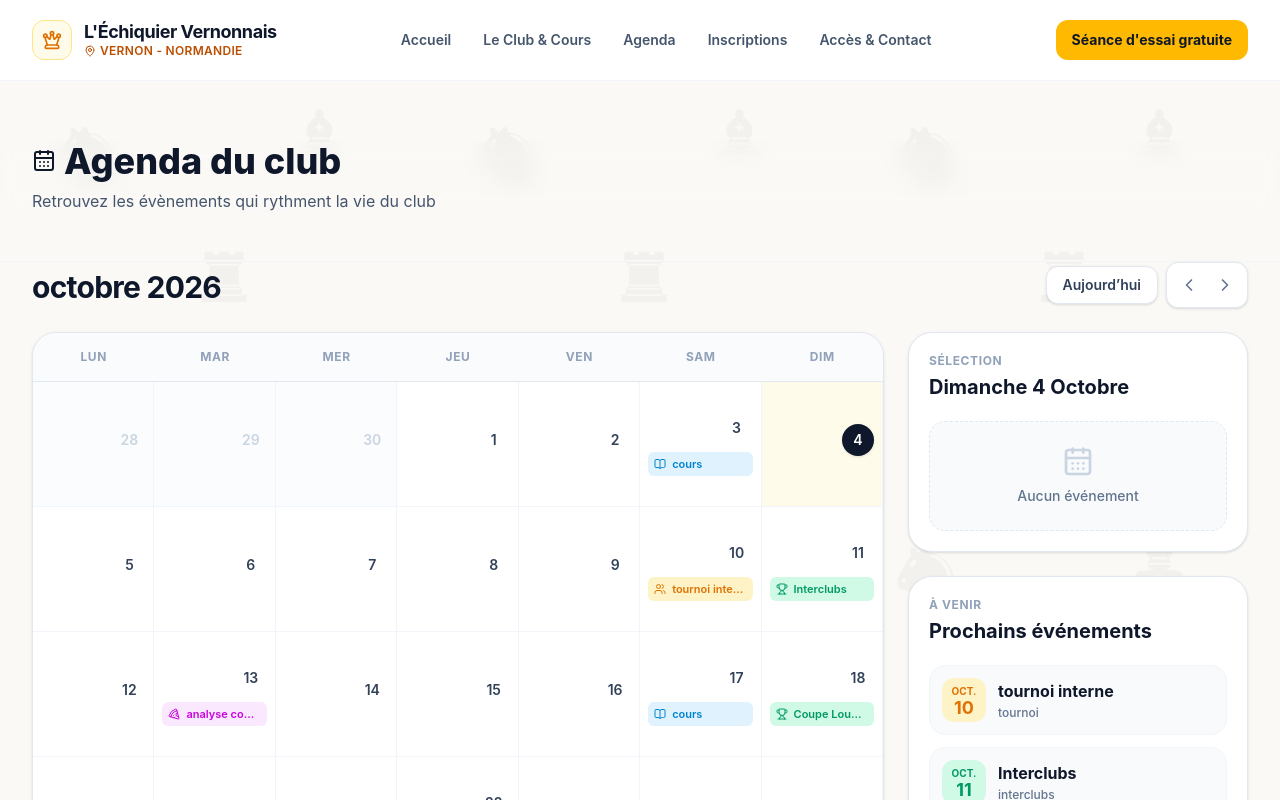
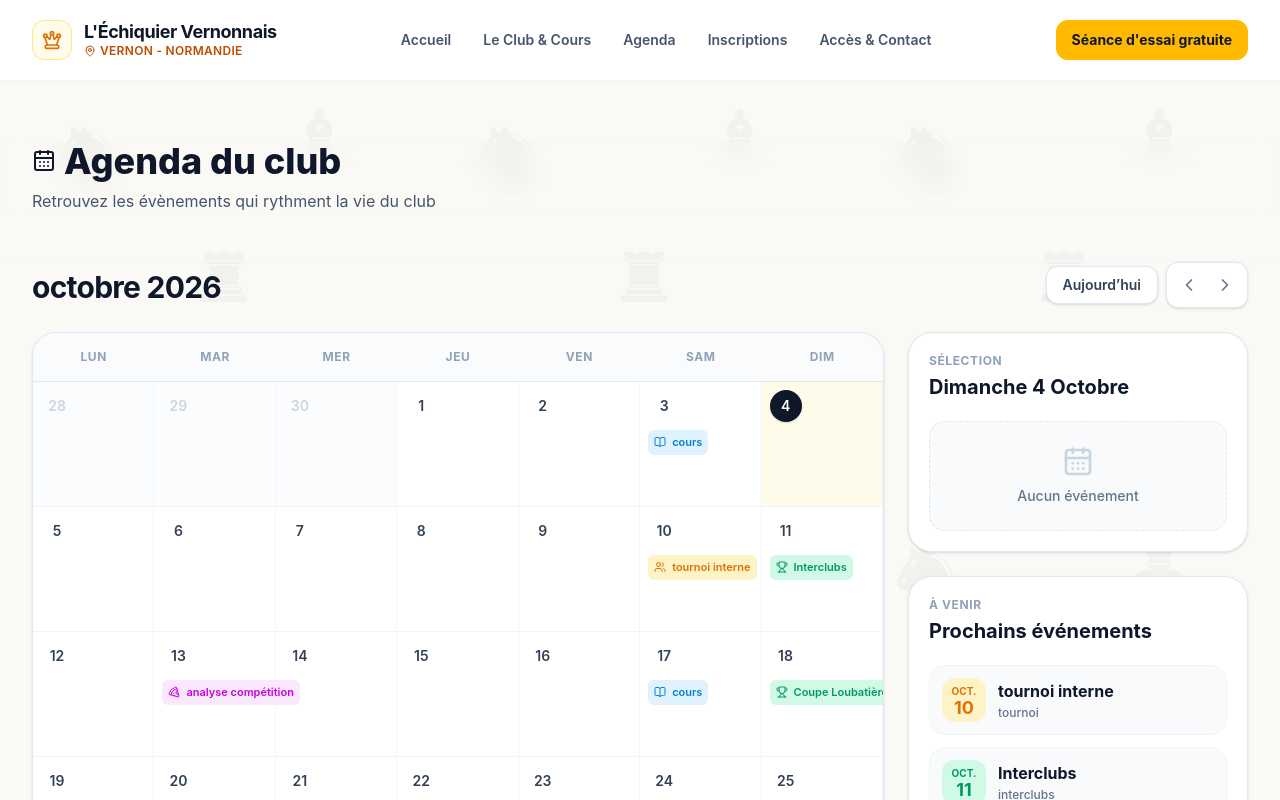
Before and after one commit to echiquier-vernonnais/echiquier-vernonnais.github.io, a React (Vite) app: page /agenda in a window 1280 px wide. Shown: the top 800 px of the page. Built offline with nearby package versions, Linux system fonts and the light colour scheme.

Commit message:
calendar styling fix

```diff
--- a/src/components/ClubCalendar.tsx
+++ b/src/components/ClubCalendar.tsx
@@ -132,7 +132,7 @@ export default function ClubCalendar({ events }: { events: Array<EventType> }) {
                   key={dateKey}
                   onClick={() => setSelectedDate(day)}
                   className={[
-                    "group relative min-h-[88px] border-b border-r border-slate-100 p-1.5 text-left transition sm:min-h-[125px] sm:p-2",
+                    "group relative flex flex-col min-h-[88px] border-b border-r border-slate-100 p-1.5 text-left transition sm:min-h-[125px] sm:p-2",
                     "hover:bg-amber-50/50",
                     !isCurrentMonth && "bg-slate-50/50",
                     isSelected && "bg-amber-50",
@@ -140,7 +140,7 @@ export default function ClubCalendar({ events }: { events: Array<EventType> }) {
                     .filter(Boolean)
                     .join(" ")}
                 >
-                  <div className="flex justify-end">
+                  <div className="flex justify-end shrink-0">
                     <span
                       className={[
                         "flex h-7 w-7 items-center justify-center rounded-full text-xs font-semibold sm:h-8 sm:w-8 sm:text-sm",
@@ -157,7 +157,7 @@ export default function ClubCalendar({ events }: { events: Array<EventType> }) {
                       {format(day, "d")}
                     </span>
                   </div>
-                  <div className="mt-2 hidden space-y-1 sm:block">
+                  <div className="mt-2 hidden flex-grow flex-col justify-start space-y-1 sm:flex">
                     {dayEvents.slice(0, 3).map((event, index) => {
                       const config = TYPE_CONFIG[event.type];
                       return (
@@ -180,7 +180,7 @@ export default function ClubCalendar({ events }: { events: Array<EventType> }) {
                     )}
                   </div>
                   {dayEvents.length > 0 && (
-                    <div className="mt-2 flex justify-center gap-1 sm:hidden">
+                    <div className="mt-2 flex flex-grow items-center justify-center gap-1 sm:hidden">
                       {dayEvents.slice(0, 3).map((event, index) => (
                         <EventIcon
                           key={`${event.title}-${index}`}
```
